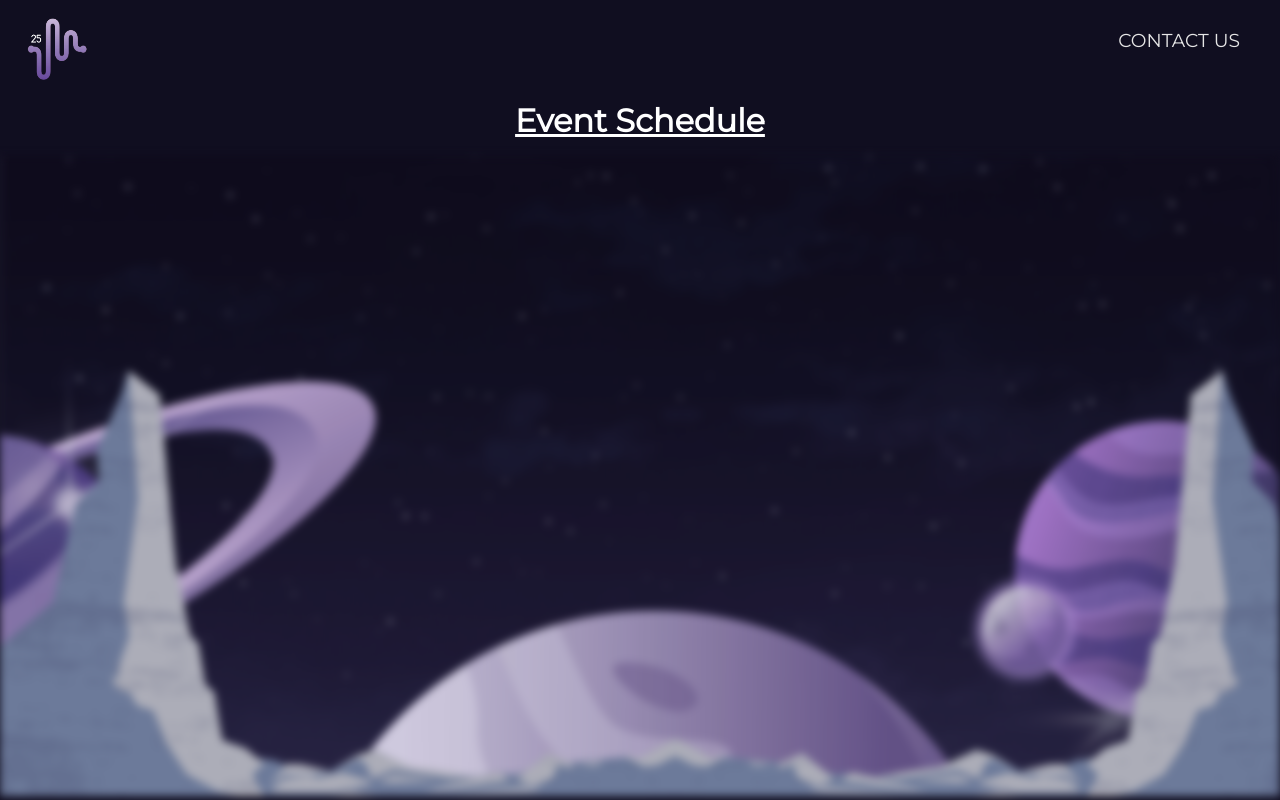
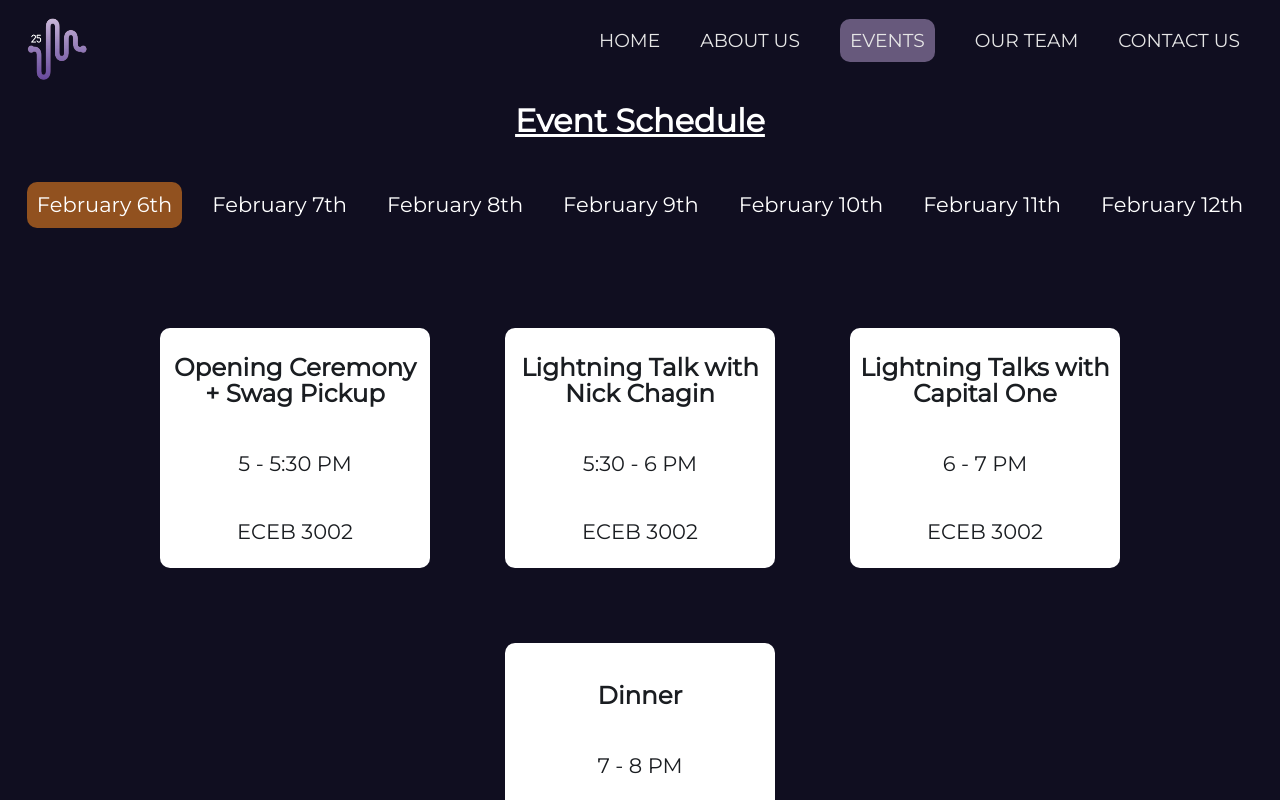
Before and after one commit to PulseIllinois/pulse-website, a React (Create React App) app: page /events in a window 1280 px wide. Shown: the top 800 px of the page. Built offline with nearby package versions, Linux system fonts and the light colour scheme.

Commit message:
fixed image overlap on events page and updated Navbar with new headings

```diff
--- a/src/App.js
+++ b/src/App.js
@@ -9,6 +9,7 @@ import Events from "./components/Events";
 import Sponsors from "./components/Sponsors";
 import OurTeam from "./components/OurTeam";
 import ContactUs from "./components/ContactUs";
+import AboutUs from "./components/AboutUs";
 import './App.css';
 
 
@@ -24,6 +25,7 @@ function App() {
             <Route path='/events' element={<Events />} />
             <Route path="/our-team" element={<OurTeam />} />
             <Route path="/contact-us" element={<ContactUs />} />
+            <Route path="/about-us" element={<AboutUs />} />
 
           </Routes>
 
--- /dev/null
+++ b/src/components/AboutUs.js
@@ -0,0 +1,15 @@
+import Footer from './Footer';
+import styles from './AboutUs.module.css';
+
+function AboutUs() {
+
+  return (
+        <div>
+
+
+    <Footer />
+    </div>
+  )
+}
+
+export default AboutUs;
--- a/src/components/Events.js
+++ b/src/components/Events.js
@@ -204,7 +204,6 @@ function Events() {
   const handleClick = (day) => {
     setCurrentDay(day);
     let newData = data.filter((item) => item.day === day)[0].events;
-    setEventData();
     setEventData(newData);
   }
 
@@ -217,7 +216,7 @@ function Events() {
     <div className={styles.container}>
       <h1>Event Schedule</h1>
 
-      {/* <div className={styles.btnContainer}>
+       <div className={styles.btnContainer}>
         <button onClick={() => handleClick(0)} className={`${styles.dayBtn} ${currentDay === 0 ? styles.active : ''}`}>February 6th</button>
         <button onClick={() => handleClick(1)} className={`${styles.dayBtn} ${currentDay === 1 ? styles.active : ''}`}>February 7th</button>
         <button onClick={() => handleClick(2)} className={`${styles.dayBtn} ${currentDay === 2 ? styles.active : ''}`}>February 8th</button>
@@ -225,13 +224,10 @@ function Events() {
         <button onClick={() => handleClick(4)} className={`${styles.dayBtn} ${currentDay === 4 ? styles.active : ''}`}>February 10th</button>
         <button onClick={() => handleClick(5)} className={`${styles.dayBtn} ${currentDay === 5 ? styles.active : ''}`}>February 11th</button>
         <button onClick={() => handleClick(6)} className={`${styles.dayBtn} ${currentDay === 6 ? styles.active : ''}`}>February 12th</button>
-      </div> */}
+      </div>
 
-      <h2>
-        TBA
-      </h2>
 
-      {/* <div className={styles.mobileBtn}>
+      <div className={styles.mobileBtn}>
         <FormControl
           fullWidth
           sx={{
@@ -279,7 +275,7 @@ function Events() {
             location={item.location}
           />
         ))}
-      </div> */}
+      </div>
 
       <Footer className={styles.footer} />
     </div>
--- a/src/components/Events.module.css
+++ b/src/components/Events.module.css
@@ -4,7 +4,7 @@
   align-items: center;
   flex-direction: column;
   padding-top: 80px;
-  padding-bottom: 520px;
+  padding-bottom: 720px;
 }
 
 .footer {
--- a/src/components/Navbar.js
+++ b/src/components/Navbar.js
@@ -22,10 +22,11 @@ const Navbar = () => {
           <img className={styles.mainLogo} src={require("../assets/2025/Icon_transparent.png")} alt="Pulse 2025 Logo" />
         </Link>
         <div className={styles.linkContainer}>
-          {/* <h3><Link className={`${styles.link} ${loc === "/" ? styles.active : ''}`} to="/">HOME</Link></h3>
-          <h3><Link className={`${styles.link} ${loc === "/sponsors" ? styles.active : ''}`} to="/sponsors">SPONSORS</Link></h3>
+          <h3><Link className={`${styles.link} ${loc === "/" ? styles.active : ''}`} to="/">HOME</Link></h3>
+          <h3><Link className={`${styles.link} ${loc === "/about-us" ? styles.active : ''}`} to="/about-us">ABOUT US</Link></h3>
+          {/*<h3><Link className={`${styles.link} ${loc === "/sponsors" ? styles.active : ''}`} to="/sponsors">SPONSORS</Link></h3>*/}
           <h3><Link className={`${styles.link} ${loc === "/events" ? styles.active : ''}`} to="/events">EVENTS</Link></h3>
-          <h3><Link className={`${styles.link} ${loc === "/our-team" ? styles.active : ''}`} to="/our-team">OUR TEAM</Link></h3>*/}
+          <h3><Link className={`${styles.link} ${loc === "/our-team" ? styles.active : ''}`} to="/our-team">OUR TEAM</Link></h3>
           <h3><Link className={`${styles.link} ${loc === "/contact-us" ? styles.active : ''}`} to="/contact-us">CONTACT US</Link></h3>
         </div>
 
@@ -34,9 +35,10 @@ const Navbar = () => {
           <div className={`${styles.sidebar} ${isOpen ? styles.slideIn : ''}`}>
             <AiOutlineClose onClick={handleClose} size={30} className={styles.iconBtn} />
             <h3><Link onClick={handleClose} className={`${styles.link} ${loc === "/" ? styles.active : ''}`} to="/">HOME</Link></h3>
-            {/* <h3><Link onClick={handleClose} className={`${styles.link} ${loc === "/sponsors" ? styles.active : ''}`} to="/sponsors">SPONSORS</Link></h3>
+            {/* <h3><Link onClick={handleClose} className={`${styles.link} ${loc === "/sponsors" ? styles.active : ''}`} to="/sponsors">SPONSORS</Link></h3>*/}
             <h3><Link onClick={handleClose} className={`${styles.link} ${loc === "/events" ? styles.active : ''}`} to="/events">EVENTS</Link></h3>
-            <h3><Link onClick={handleClose} className={`${styles.link} ${loc === "/our-team" ? styles.active : ''}`} to="/our-team">OUR TEAM</Link></h3> */}
+            <h3><Link onClick={handleClose} className={`${styles.link} ${loc === "/about-us" ? styles.active : ''}`} to="/about-us">ABOUT US</Link></h3>
+            <h3><Link onClick={handleClose} className={`${styles.link} ${loc === "/our-team" ? styles.active : ''}`} to="/our-team">OUR TEAM</Link></h3>
             <h3><Link onClick={handleClose} className={`${styles.link} ${loc === "/contact-us" ? styles.active : ''}`} to="/contact-us">CONTACT US</Link></h3>
           </div>}
 
```
Also changed, not shown: src/components/AboutUs.module.css (added), src/components/Home.js (line endings or trailing spaces), src/components/Home.module.css (line endings or trailing spaces), src/components/Sponsors.js (line endings or trailing spaces).
